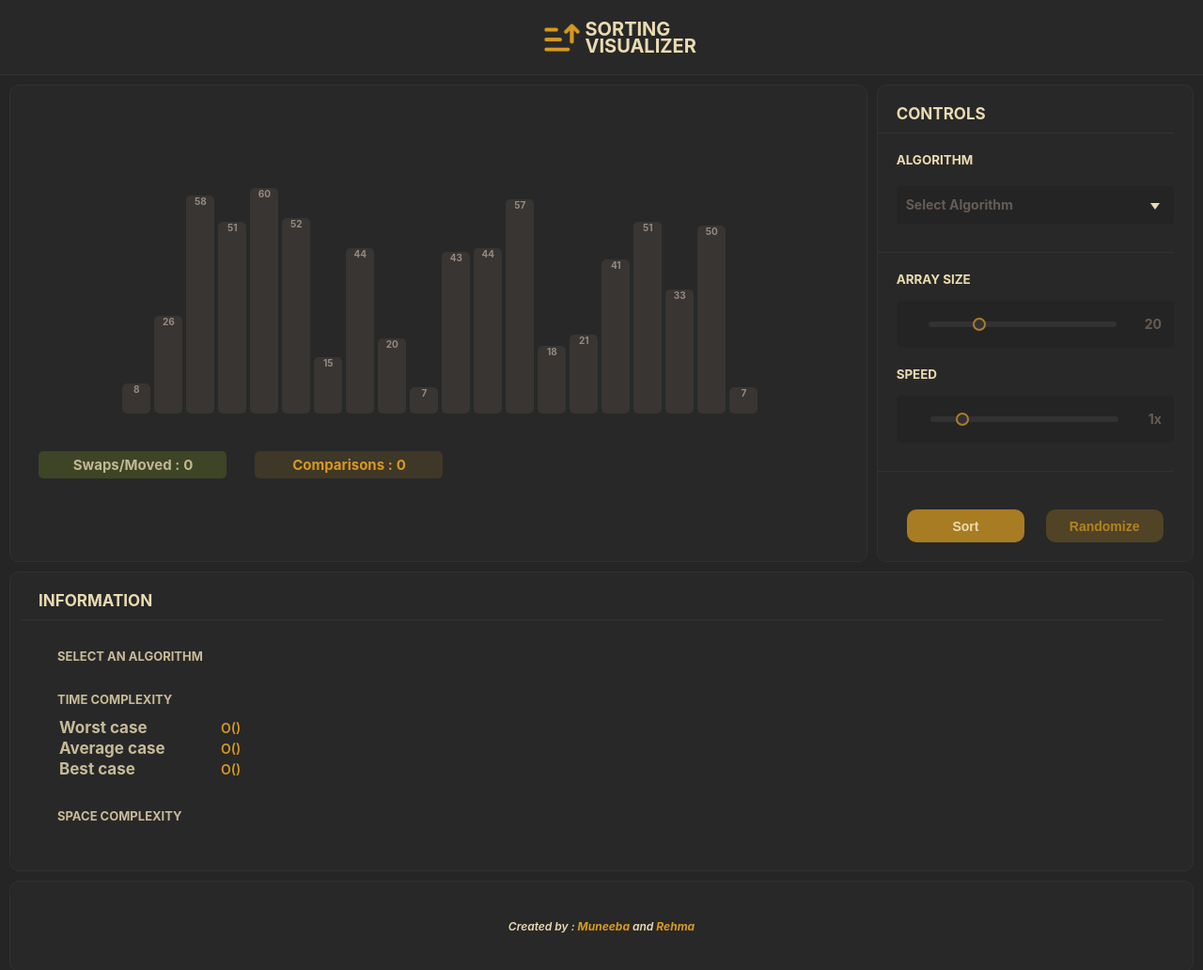
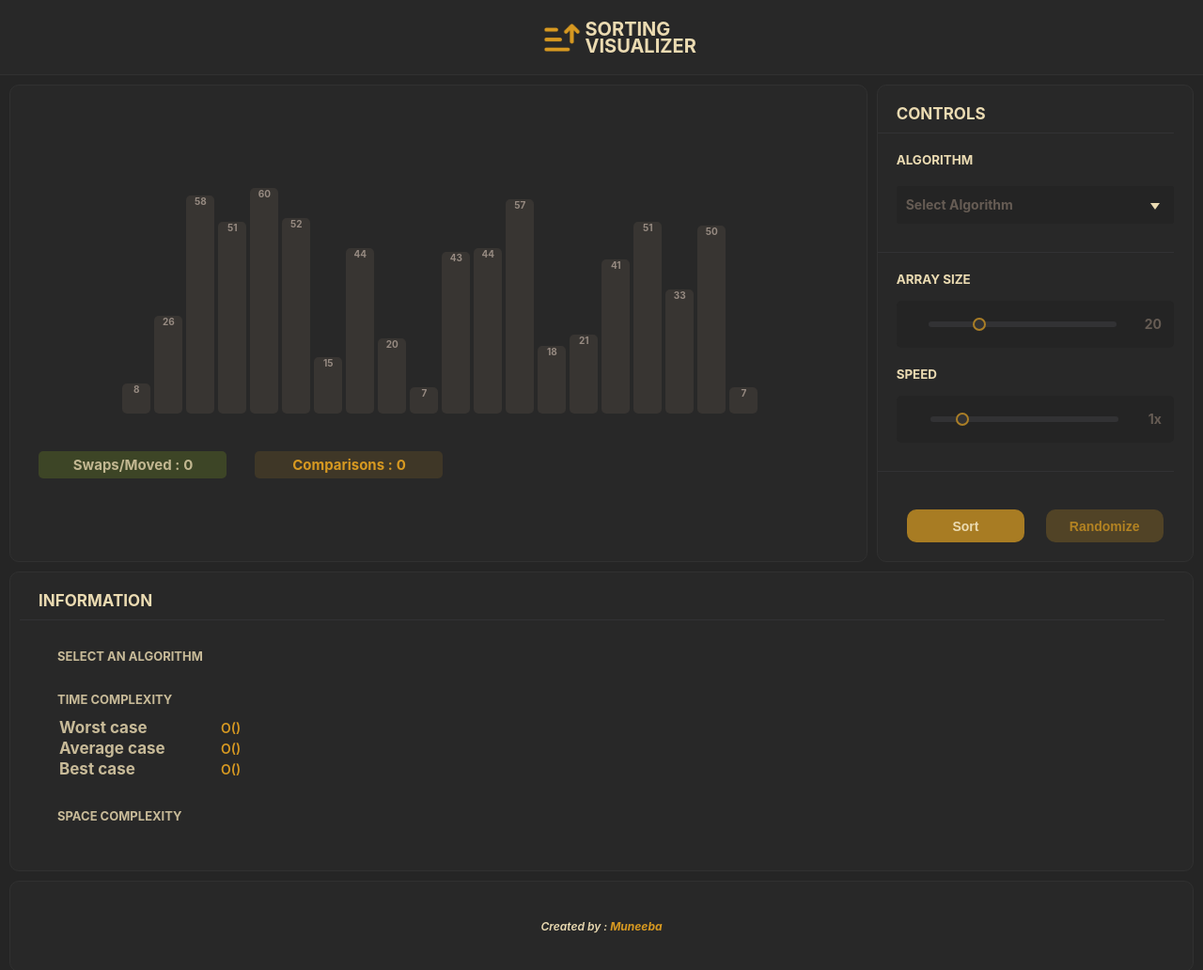
Before and after one commit to such-a-nooob/Sorting-Visualizer, a plain HTML site: page Sort Visualizer/index.html in a window 1280 px wide. Shown: the whole page at 94% size. Drawn offline with Linux system fonts and the light colour scheme.

Commit message:
Update index.html

```diff
--- a/Sort Visualizer/index.html
+++ b/Sort Visualizer/index.html
@@ -123,7 +123,7 @@
         </div>
     </header>
     <footer>
-        <p>Created by : <b>Muneeba</b> and <b>Rehma</b></p>
+        <p>Created by : <b>Muneeba</b></p>
     </footer>
 </body>
 </html>
```
